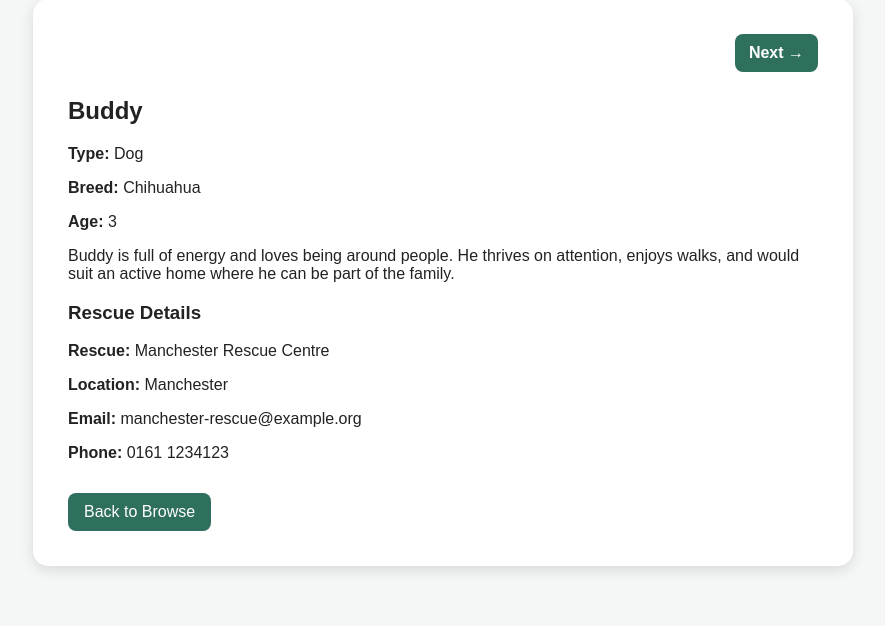
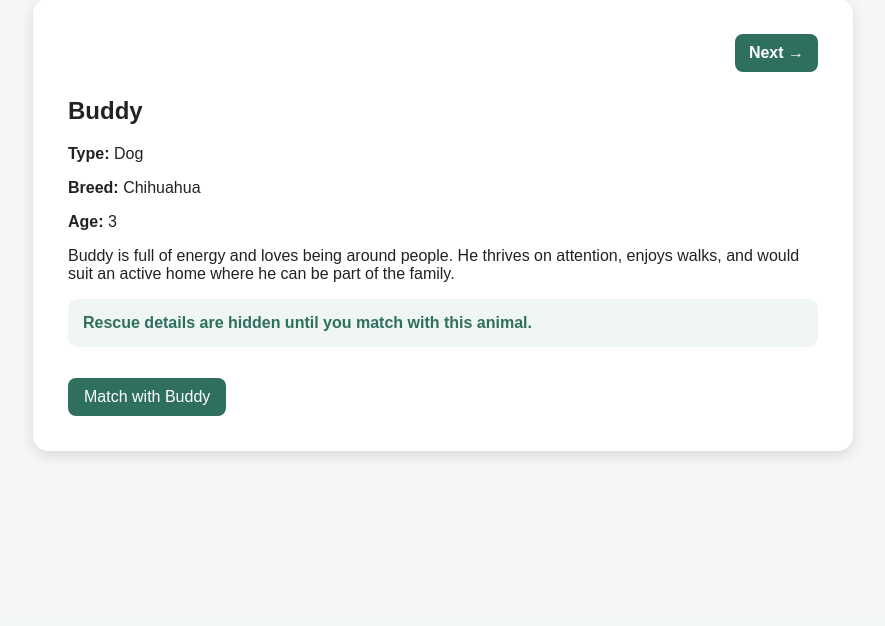
Before and after one commit to Luke-Smith92/RescueMatch, a Django app: page /animal/1/ in a window 1280 px wide. Shown: the part 181-807 px from the top of the page, without its empty margins (197-1082 px from the left). After the commit the page ends 637 px from the top, so only its background shows below. Run offline with Django 5.2, Linux system fonts and the light colour scheme; data comes from the database, SQL or seed files in the repository.

Commit message:
Add match functionality: hide rescue details until user matches with animal and update views for match state

```diff
--- a/rescuematch/animals/urls.py
+++ b/rescuematch/animals/urls.py
@@ -5,4 +5,5 @@ urlpatterns = [
     path('', views.home, name='home'),
     path('browse/', views.browse, name='browse'),
     path('animal/<int:animal_id>/', views.animal_detail, name='animal_detail'),
+    path('animal/<int:animal_id>/match/', views.match_animal, name='match_animal'),
 ]
--- a/rescuematch/animals/views.py
+++ b/rescuematch/animals/views.py
@@ -13,8 +13,19 @@ def browse(request):
 
 def animal_detail(request, animal_id):
     animal = get_object_or_404(Animal, id=animal_id)
-    return render(request, "animal_detail.html", {"animal": animal})
-def animal_detail(request, animal_id):
+
+    previous_animal = Animal.objects.filter(id__lt=animal.id).order_by('-id').first()
+    next_animal = Animal.objects.filter(id__gt=animal.id).order_by('id').first()
+
+    return render(request, "animal_detail.html", {
+        "animal": animal,
+        "previous_animal": previous_animal,
+        "next_animal": next_animal,
+        "matched": False,
+    })
+
+
+def match_animal(request, animal_id):
     animal = get_object_or_404(Animal, id=animal_id)
 
     previous_animal = Animal.objects.filter(id__lt=animal.id).order_by('-id').first()
@@ -24,4 +35,5 @@ def animal_detail(request, animal_id):
         "animal": animal,
         "previous_animal": previous_animal,
         "next_animal": next_animal,
+        "matched": True,
     })
--- a/rescuematch/static/css/style.css
+++ b/rescuematch/static/css/style.css
@@ -105,3 +105,10 @@ body {
     border-radius: 10px;
     margin-bottom: 10px;
 }
+.hidden-rescue-message {
+    background: #eef5f2;
+    padding: 15px;
+    border-radius: 10px;
+    font-weight: bold;
+    color: #2f6f5e;
+}
--- a/rescuematch/templates/animal_detail.html
+++ b/rescuematch/templates/animal_detail.html
@@ -39,14 +39,19 @@
     <p><strong>Age:</strong> {{ animal.age }}</p>
     <p>{{ animal.description }}</p>
 
+    {% if matched %}
     <h3>Rescue Details</h3>
     <p><strong>Rescue:</strong> {{ animal.rescue.name }}</p>
     <p><strong>Location:</strong> {{ animal.rescue.location }}</p>
     <p><strong>Email:</strong> {{ animal.rescue.email }}</p>
     <p><strong>Phone:</strong> {{ animal.rescue.phone }}</p>
+{% else %}
+    <p class="hidden-rescue-message">
+        Rescue details are hidden until you match with this animal.
+    </p>
 
-    <a href="{% url 'browse' %}" class="btn">Back to Browse</a>
-</section>
+    <a href="{% url 'match_animal' animal.id %}" class="btn">Match with {{ animal.name }}</a>
+{% endif %}
 
 </body>
 </html>
--- a/rescuematch/templates/browse.html
+++ b/rescuematch/templates/browse.html
@@ -27,7 +27,6 @@
             <p><strong>Breed:</strong> {{ animal.breed }}</p>
             <p><strong>Age:</strong> {{ animal.age }}</p>
             <p>{{ animal.description }}</p>
-            <p><strong>Rescue:</strong> {{ animal.rescue.name }}</p>
             <a href="{% url 'animal_detail' animal.id %}" class="btn">View Details</a>
         </div>
     {% endfor %}
```
